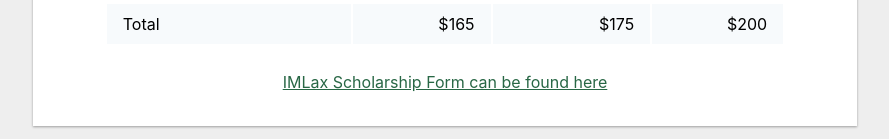
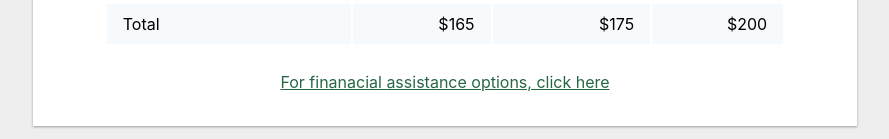
Before and after one commit to dustinmyers/pyl-lax-calc, a React (Vite) app: page / in a window 1280 px wide. Shown: the part 682-821 px from the top of the page, without its empty margins (195-1084 px from the left). Built offline with nearby package versions, Linux system fonts and the light colour scheme.

Commit message:
Different aid link

```diff
--- a/src/App.tsx
+++ b/src/App.tsx
@@ -227,8 +227,8 @@ function App() {
           </div>
         </div>
       </div>
-      <a href="https://www.imlaxutah.org/resources/youth-resources" target='_blank' rel='noreferrer'>
-        <div className="calc-link">IMLax Scholarship Form can be found here</div>
+      <a href="https://www.paysonyouthlacrosse.com/financial-assistance" target='_blank' rel='noreferrer'>
+        <div className="calc-link">For finanacial assistance options, click here</div>
       </a>
     </div>
   );
```
Also changed, not shown: 8 other files (tests, documents, lock files or other folders).
